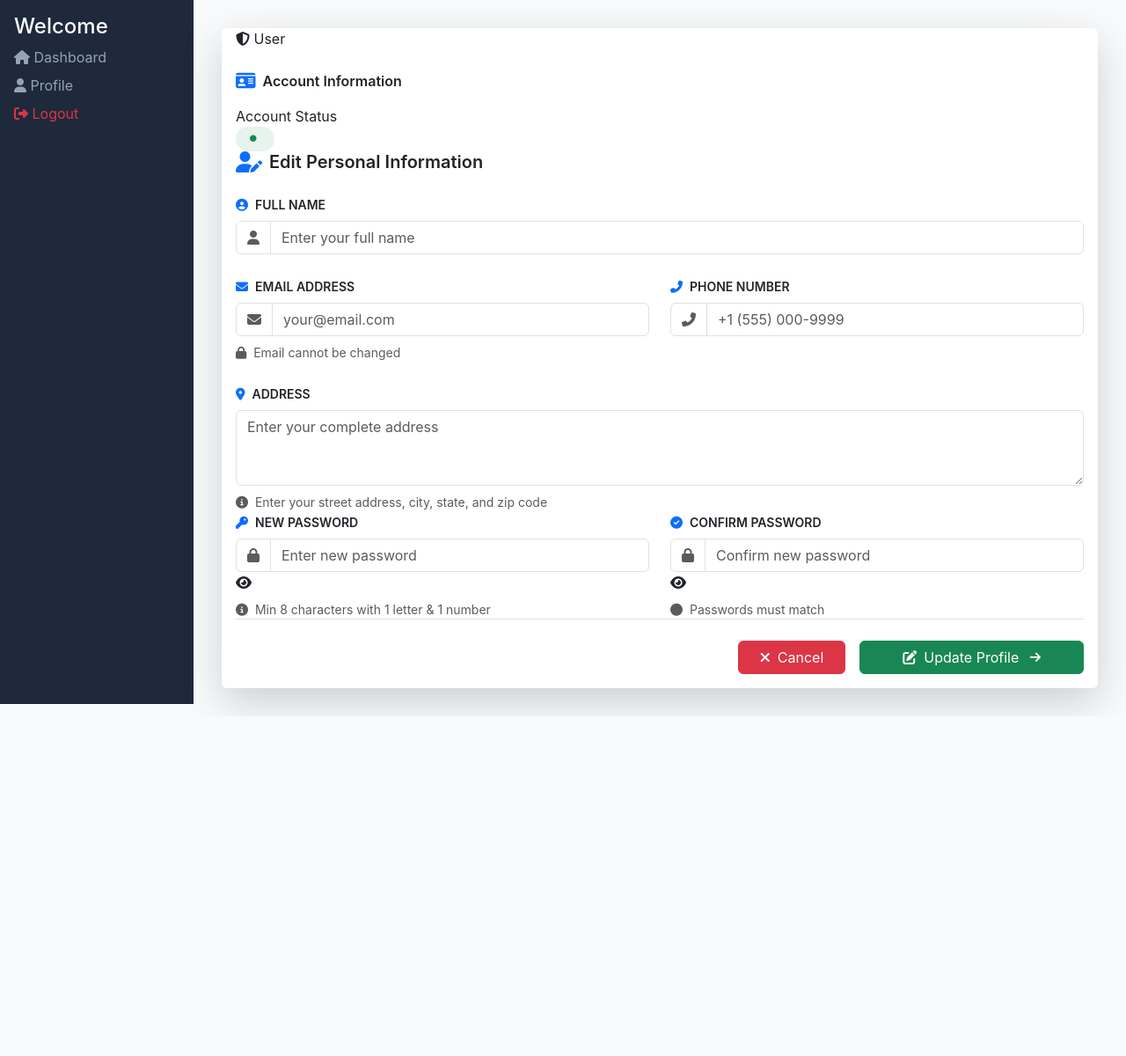
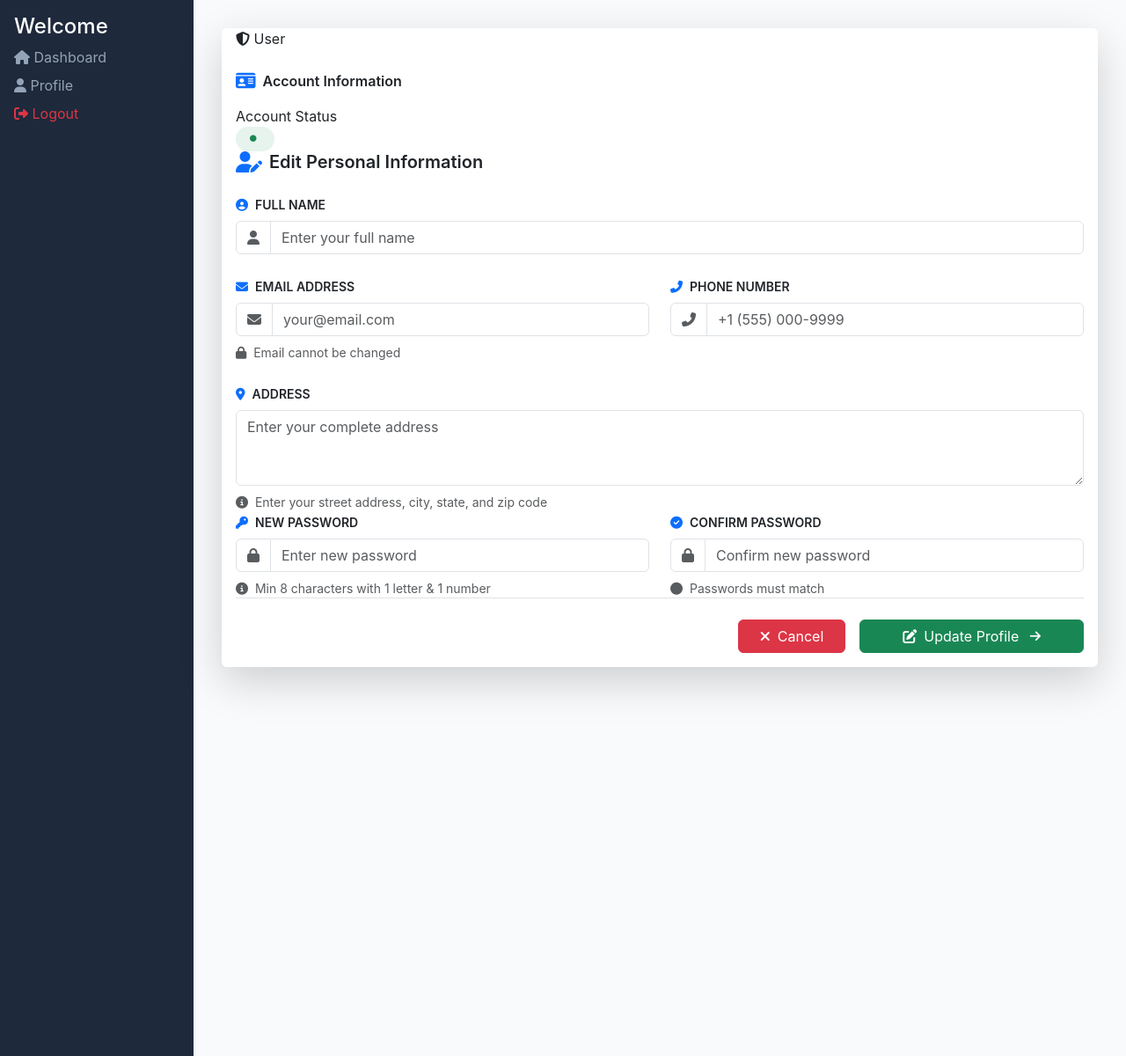
Before and after one commit to ciron/user-management-with-codeigniter, a CodeIgniter 4 app: the page made by app/Views/user/profile.php in a window 1280 px wide. Shown: the whole page at 88% size. Before the commit the page ends 811 px from the top, so only its background shows below. Run offline with PHP 8.4 and a stand-in for CodeIgniter, Linux system fonts and the light colour scheme; the template is opened without the code that fills it, so the values that code supplies are empty; some libraries are stand-ins or nearby versions.

Commit message:
profile page optimize

```diff
--- a/app/Views/user/layouts/master.php
+++ b/app/Views/user/layouts/master.php
@@ -13,7 +13,7 @@
             background: #1e293b;
             color: #fff;
             padding: 1rem;
-            height: 100vh;
+            height: 150vh;
             width: 220px;
             float: left;
         }
--- a/app/Views/user/profile.php
+++ b/app/Views/user/profile.php
@@ -417,7 +417,7 @@
                                     <input type="password" class="form-control" name="password"
                                            id="password" placeholder="Enter new password">
                                 </div>
-                                <i class="fas fa-eye password-toggle" id="togglePassword"></i>
+                                <!-- <i class="fas fa-eye password-toggle" id="togglePassword"></i> -->
                             </div>
                             <div class="password-strength" id="passwordStrength"></div>
                             <div class="form-text text-muted small mt-2">
@@ -439,7 +439,7 @@
                                     <input type="password" class="form-control" name="confirm_password"
                                            id="confirm_password" placeholder="Confirm new password">
                                 </div>
-                                <i class="fas fa-eye password-toggle" id="toggleConfirmPassword"></i>
+                                <!-- <i class="fas fa-eye password-toggle" id="toggleConfirmPassword"></i> -->
                             </div>
                             <div class="form-text small mt-2" id="passwordMatchMsg">
                                 <i class="fas fa-circle me-1"></i>
@@ -474,20 +474,6 @@
 <script src="https://cdn.jsdelivr.net/npm/sweetalert2@11"></script>
 <script>
 $(document).ready(function() {
-    // Password visibility toggle - Fixed position
-    $('#togglePassword').click(function() {
-        const passwordField = $('#password');
-        const type = passwordField.attr('type') === 'password' ? 'text' : 'password';
-        passwordField.attr('type', type);
-        $(this).toggleClass('fa-eye fa-eye-slash');
-    });
-
-    $('#toggleConfirmPassword').click(function() {
-        const confirmField = $('#confirm_password');
-        const type = confirmField.attr('type') === 'password' ? 'text' : 'password';
-        confirmField.attr('type', type);
-        $(this).toggleClass('fa-eye fa-eye-slash');
-    });
 
     // Password strength checker
     $('#password').on('input', function() {
```
